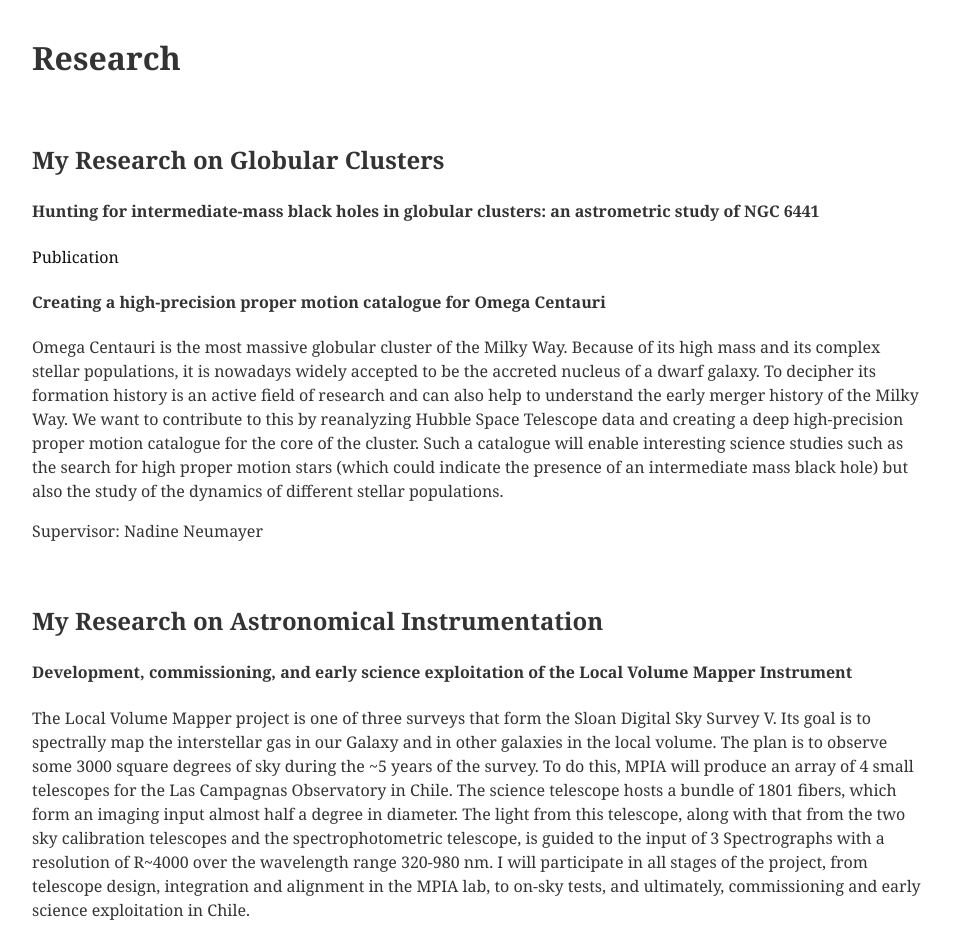
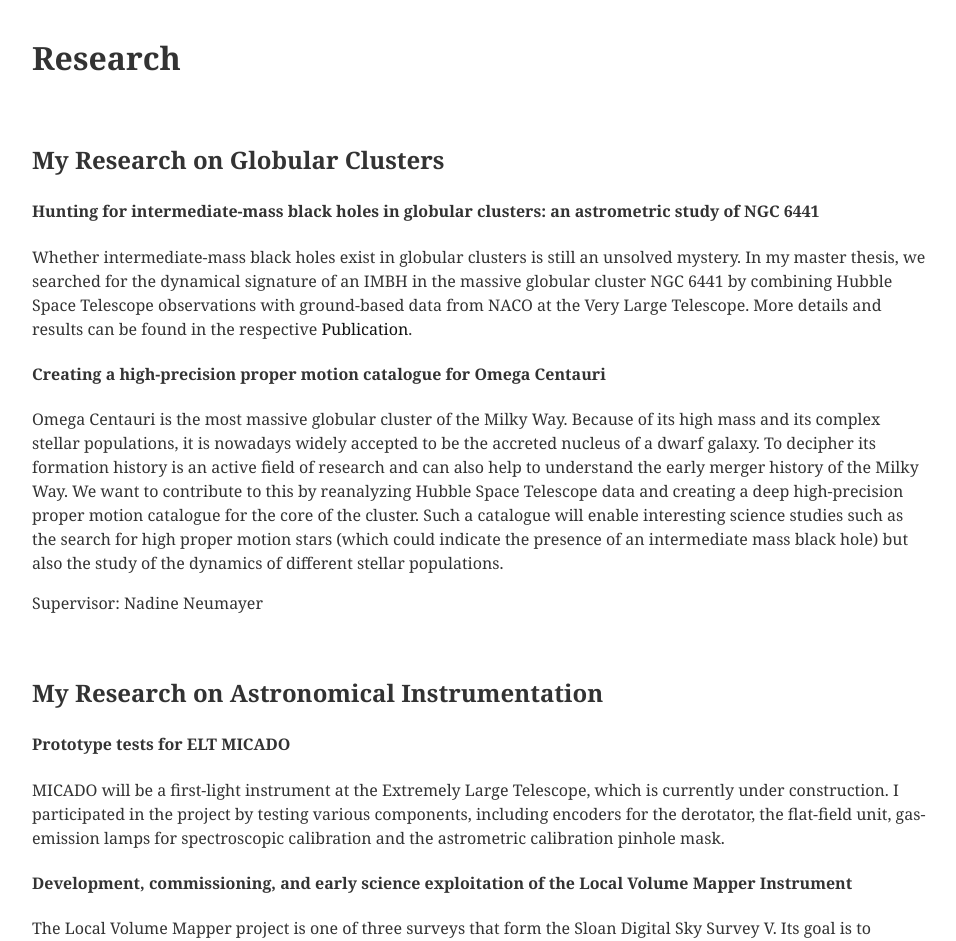
Before and after one commit to maxhaeberle/maxhaeberle.github.io, a Jekyll site: the page built from research.html, in a window 1280 px wide and 1400 px high. Shown: the part 348-1289 px from the top of the window, without its empty margins (160-1116 px from the left). Built offline with Jekyll 4.4.1, drawn with Linux system fonts in a browser that asks for light colours.

Commit message:
Updated Research Section

```diff
--- a/research.html
+++ b/research.html
@@ -9,7 +9,7 @@ header-image: ../assets/img/omega_centauri_center.png
 <h1>Research</h1>
 <h2 id="GC_research">My Research on Globular Clusters</h2>
 <h4>  Hunting for intermediate-mass black holes in globular clusters: an astrometric study of NGC 6441</h4>
-<p><a href="https://ui.adsabs.harvard.edu/abs/2021MNRAS.503.1490H/abstract">Publication</a></p>
+Whether intermediate-mass black holes exist in globular clusters is still an unsolved mystery. In my master thesis, we searched for the dynamical signature of an IMBH in the massive globular cluster NGC 6441 by combining Hubble Space Telescope observations with ground-based data from NACO at the Very Large Telescope. More details and results can be found in the respective <a href="https://ui.adsabs.harvard.edu/abs/2021MNRAS.503.1490H/abstract">Publication</a>.
 
 <h4>Creating a high-precision proper motion catalogue for Omega Centauri</h4>
 <p>
@@ -17,6 +17,8 @@ header-image: ../assets/img/omega_centauri_center.png
 <p>Supervisor: Nadine Neumayer</p>
 
 <h2 id="Inst_research">My Research on Astronomical Instrumentation</h2>
+<h4>Prototype tests for ELT MICADO</h4>
+MICADO will be a first-light instrument at the Extremely Large Telescope, which is currently under construction. I participated in the project by testing various components, including encoders for the derotator, the flat-field unit, gas-emission lamps for spectroscopic calibration and the astrometric calibration pinhole mask.
 <h4>Development, commissioning, and early science exploitation of the Local Volume Mapper Instrument</h4>
 <p>
 The Local Volume Mapper project is one of three surveys that form the Sloan Digital Sky Survey V. Its goal is to spectrally map the interstellar gas in our Galaxy and in other galaxies in the local volume. The plan is to observe some 3000 square degrees of sky during the ~5 years of the survey. To do this, MPIA will produce an array of 4 small telescopes for the Las Campagnas Observatory in Chile. The science telescope hosts a bundle of 1801 fibers, which form an imaging input almost half a degree in diameter. The light from this telescope, along with that from the two sky calibration telescopes and the spectrophotometric telescope, is guided to the input of 3 Spectrographs with a resolution of R~4000 over the wavelength range 320-980 nm. I will participate in all stages of the project, from telescope design, integration and alignment in the MPIA lab, to on-sky tests, and ultimately, commissioning and early science exploitation in Chile.</p>
```
